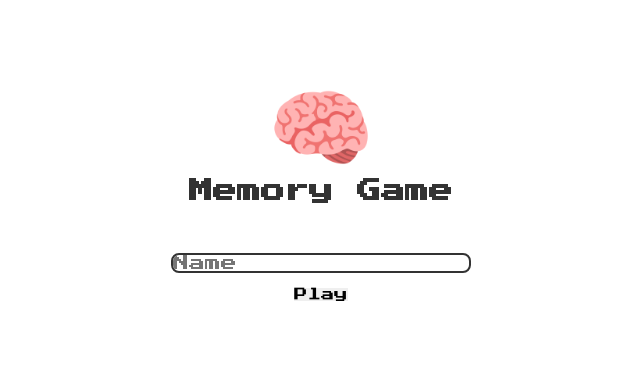
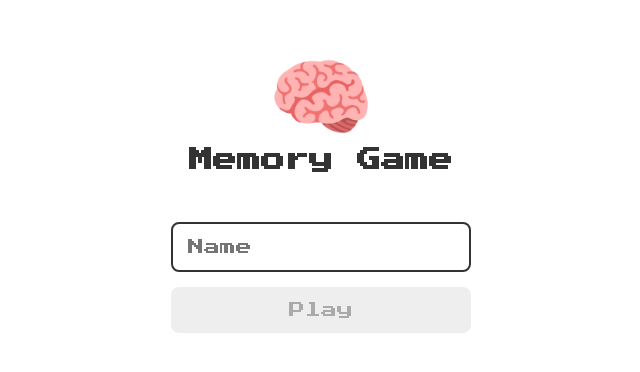
Before and after one commit to jmaurojr/jogodamemoria, a plain HTML site: page index.html in a window 1280 px wide. Shown: the part 210-582 px from the top of the page, without its empty margins (319-959 px from the left). Drawn offline with Linux system fonts and the light colour scheme.

Commit message:
add html and js

```diff
--- a/css/login.css
+++ b/css/login.css
@@ -31,4 +31,23 @@
   margin-bottom: 15px;
   width: 100%;
   max-width: 300px;
+  padding: 15px;
+  outline: none;
 }
+
+.login__button {
+  background-color: #ee665c;
+  padding: 15px;
+  border-radius: 8px;
+  color: white;
+  cursor: pointer;
+  font-size: 1em;
+  width: 100%;
+  max-width: 300px;
+}
+
+.login__button:disabled {
+  background-color: #eee;
+  color: #aaa;
+  cursor: auto;
+}
--- a/index.html
+++ b/index.html
@@ -6,6 +6,7 @@
     <meta name="viewport" content="width=device-width, initial-scale=1.0" />
     <link rel="stylesheet" href="./css/reset.css" />
     <link rel="stylesheet" href="./css/login.css" />
+    <script src="./js/login.js" defer></script>
     <title>Jogo da memória</title>
   </head>
   <body>
@@ -15,7 +16,7 @@
         <h1>Memory Game</h1>
       </div>
       <input type="text" placeholder="Name" class="login__input" />
-      <button type="submit" class="login__button">Play</button>
+      <button type="submit" class="login__button" disabled>Play</button>
     </form>
   </body>
 </html>
--- /dev/null
+++ b/js/login.js
@@ -0,0 +1,12 @@
+const input = document.querySelector(".login__input");
+const button = document.querySelector(".login__button");
+
+const validateInput = ({ target }) => {
+  if (target.value.length > 2) {
+    button.removeAttribute("disabled");
+  } else {
+    button.setAttribute("disabled", "");
+  }
+};
+
+input.addEventListener("input", validateInput);
```
